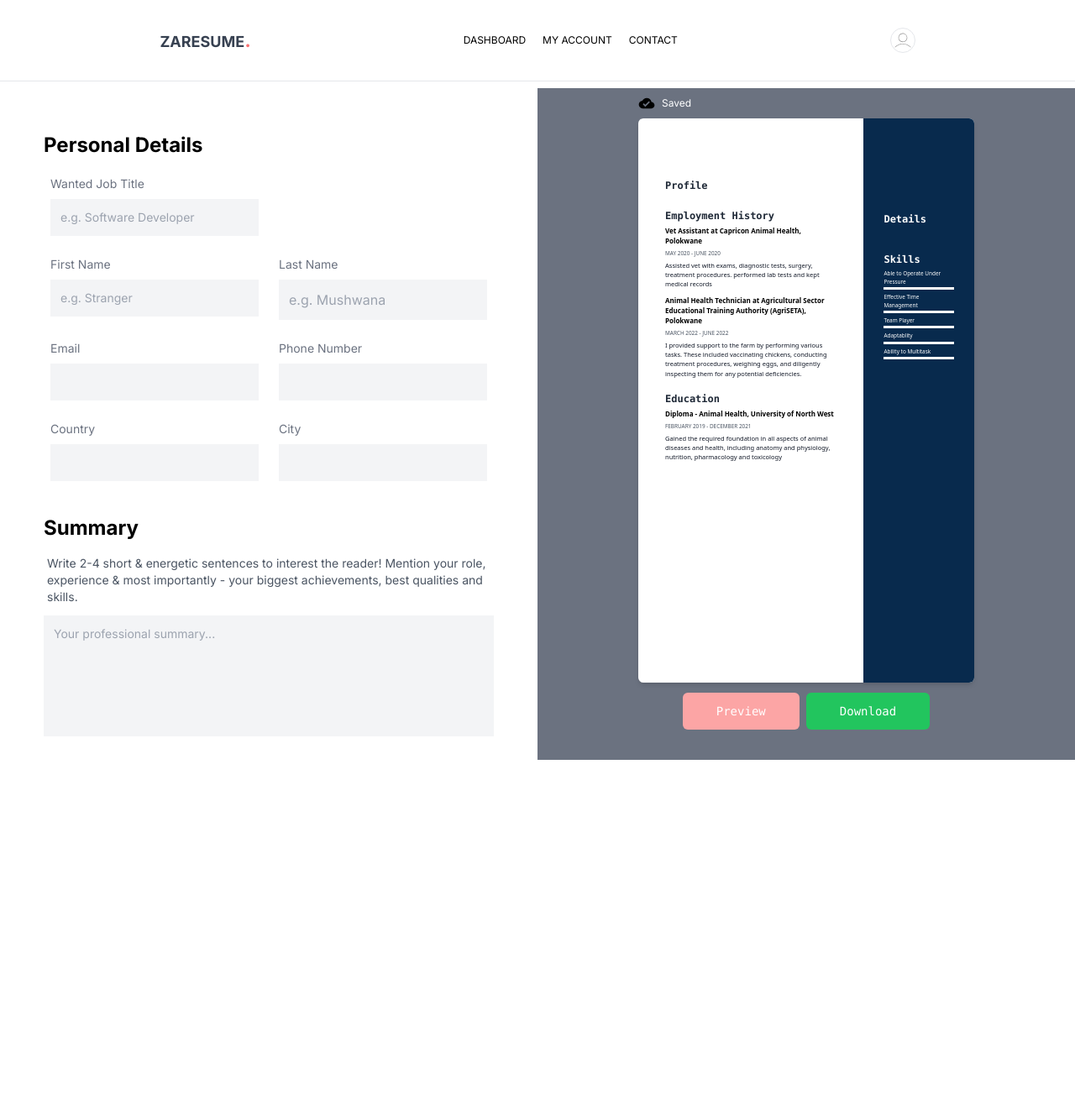
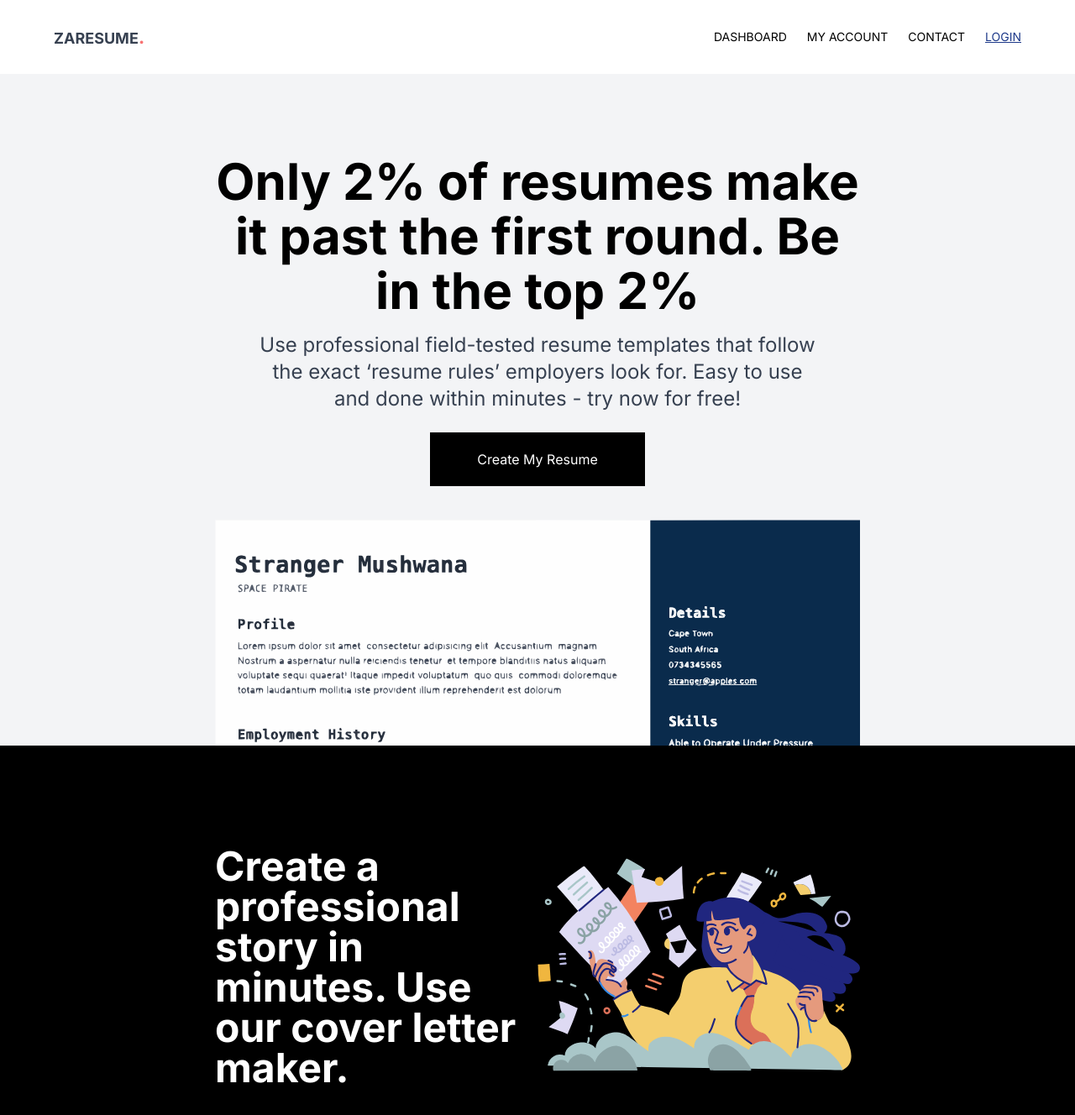
Before and after one commit to strangermushwana/resume-builder, a Next.js app: page / in a window 1280 px wide. Shown: the top 1328 px of the page at 84% size. Before the commit the page ends 905 px from the top, so only its background shows below. Built offline with nearby package versions, Linux system fonts and the light colour scheme.

Commit message:
added landing page

```diff
--- a/app/components/Navbar.tsx
+++ b/app/components/Navbar.tsx
@@ -5,8 +5,10 @@ import React, { useEffect, useState } from 'react'
 export default function Navbar() {
   const [active, setActive] = useState(false)
 
+  const loggedIn = false
+
   const isActive = () => {
-    window.scrollY > 5 ? setActive(true) : setActive(false)
+    window.scrollY > 50 ? setActive(true) : setActive(false)
   }
 
   useEffect(() => {
@@ -19,11 +21,11 @@ export default function Navbar() {
     <div
       className={
         active
-          ? 'sticky top-0 bg-black text-white p-8 mb-2'
-          : 'sticky top-0 bg-white text-black p-8 border-b mb-2'
+          ? 'sticky top-0 bg-gray-800 text-white p-7'
+          : 'sticky top-0 bg-white text-black p-7'
       }
     >
-      <div className="max-w-6xl flex items-center mx-auto justify-around">
+      <div className="max-w-6xl flex items-center mx-auto justify-between">
         <div
           className={
             active
@@ -33,17 +35,26 @@ export default function Navbar() {
         >
           zaresume<span className="text-red-400 font-semibold text-2xl">.</span>
         </div>
-        <div className="flex space-x-5 justify-center items-center">
-          <div className="cursor-pointer uppercase text-xs hover:text-gray-900">
+        <div className="flex space-x-6 justify-center items-center">
+          <div className="cursor-pointer uppercase text-sm hover:text-gray-900">
             Dashboard
           </div>
-          <div className="cursor-pointer uppercase text-xs hover:text-gray-900">
+          <div className="cursor-pointer uppercase text-sm hover:text-gray-900">
             My Account
           </div>
-          <div className="cursor-pointer uppercase text-xs hover:text-gray-900">
+          <div className="cursor-pointer uppercase text-sm hover:text-gray-900">
             Contact
           </div>
+          <div
+            className={
+              active
+                ? 'cursor-pointer text-white-900 text-sm uppercase underline'
+                : 'cursor-pointer text-blue-900 text-sm uppercase underline'
+            }
+          >
+            Login
           </div>
+          {loggedIn && (
             <div
               className={
                 active
@@ -81,6 +92,8 @@ export default function Navbar() {
                 </g>
               </svg>
             </div>
+          )}
+        </div>
       </div>
     </div>
   )
--- /dev/null
+++ b/app/components/website/Landing.tsx
@@ -0,0 +1,52 @@
+import Image from 'next/image'
+import React from 'react'
+
+export default function Landing() {
+  return (
+    <>
+      <div className="h-screen bg-gray-100 overflow-hidden">
+        <div className="max-w-5xl mx-auto">
+          <h1 className="text-6xl font-bold mx-auto text-center leading-[65px] pt-24 max-w-3xl">
+            Only 2% of resumes make it past the first round. Be in the top 2%
+          </h1>
+          <div className="max-w-2xl text-center mx-auto text-2xl mt-4 text-gray-700">
+            Use professional field-tested resume templates that follow the exact
+            ‘resume rules’ employers look for. Easy to use and done within
+            minutes - try now for free!
+          </div>
+          <div className="bg-black text-white cursor-pointer py-5 px-14 w-fit mx-auto my-6">
+            Create My Resume
+          </div>
+          <div className="max-w-3xl mx-auto mt-10 overflow-hidden">
+            <Image
+              alt="Picture of Resume"
+              src="/res.svg"
+              width={1000}
+              height={1000}
+            />
+          </div>
+        </div>
+      </div>
+      <div className="bg-black px-10 h-[500px] text-white">
+        <div className="max-w-3xl mx-auto pt-20 flex justify-center">
+          <div className="w-1/2">
+            <h2 className="text-5xl font-bold mt-10 text-left">
+              Create a professional story in minutes. Use our cover letter
+              maker.
+            </h2>
+          </div>
+          <div className="w-1/2">
+            <div className="mx-auto mt-10 overflow-hidden">
+              <Image
+                alt="Picture of Cover Letter"
+                src="/letter.svg"
+                width={1000}
+                height={1000}
+              />
+            </div>
+          </div>
+        </div>
+      </div>
+    </>
+  )
+}
--- a/app/page.tsx
+++ b/app/page.tsx
@@ -6,6 +6,7 @@ import Education from './components/Education'
 import Resume from './components/Resume'
 import React, { useState } from 'react'
 import Skills from './components/Skills'
+import Landing from './components/website/Landing'
 
 export default function Home() {
   const [personalDetails, setPersonalDetails] = useState({})
@@ -13,7 +14,9 @@ export default function Home() {
     setPersonalDetails(info)
   }
   return (
-    <main className="flex h-screen">
+    <>
+      <Landing />
+      <main className="hidden flex h-screen">
         <div className="flex flex-col w-1/2 overflow-y-auto">
           <div className="flex-1 p-12">
             <PersonalDetails personalInfo={personalInformation} />
@@ -53,5 +56,6 @@ export default function Home() {
           <Resume personalDetails={personalDetails} />
         </div>
       </main>
+    </>
   )
 }
--- a/app/resume/[id]/page.tsx
+++ b/app/resume/[id]/page.tsx
@@ -21,8 +21,8 @@ export default function EditResume() {
       <div
         className={
           active
-            ? 'sticky top-0 text-white bg-gray-800 py-4'
-            : 'sticky top-0 text-gray-800 py-4'
+            ? 'sticky top-0 text-white bg-gray-800 py-5'
+            : 'sticky top-0 text-gray-800 py-5'
         }
       >
         <div className="flex items-center justify-between max-w-[1096px] px-[7.5rem] mx-auto">
```
Also changed, not shown: public/letter.svg (added), public/res.svg (added). Lines whose indentation alone changed are shown as unchanged.
